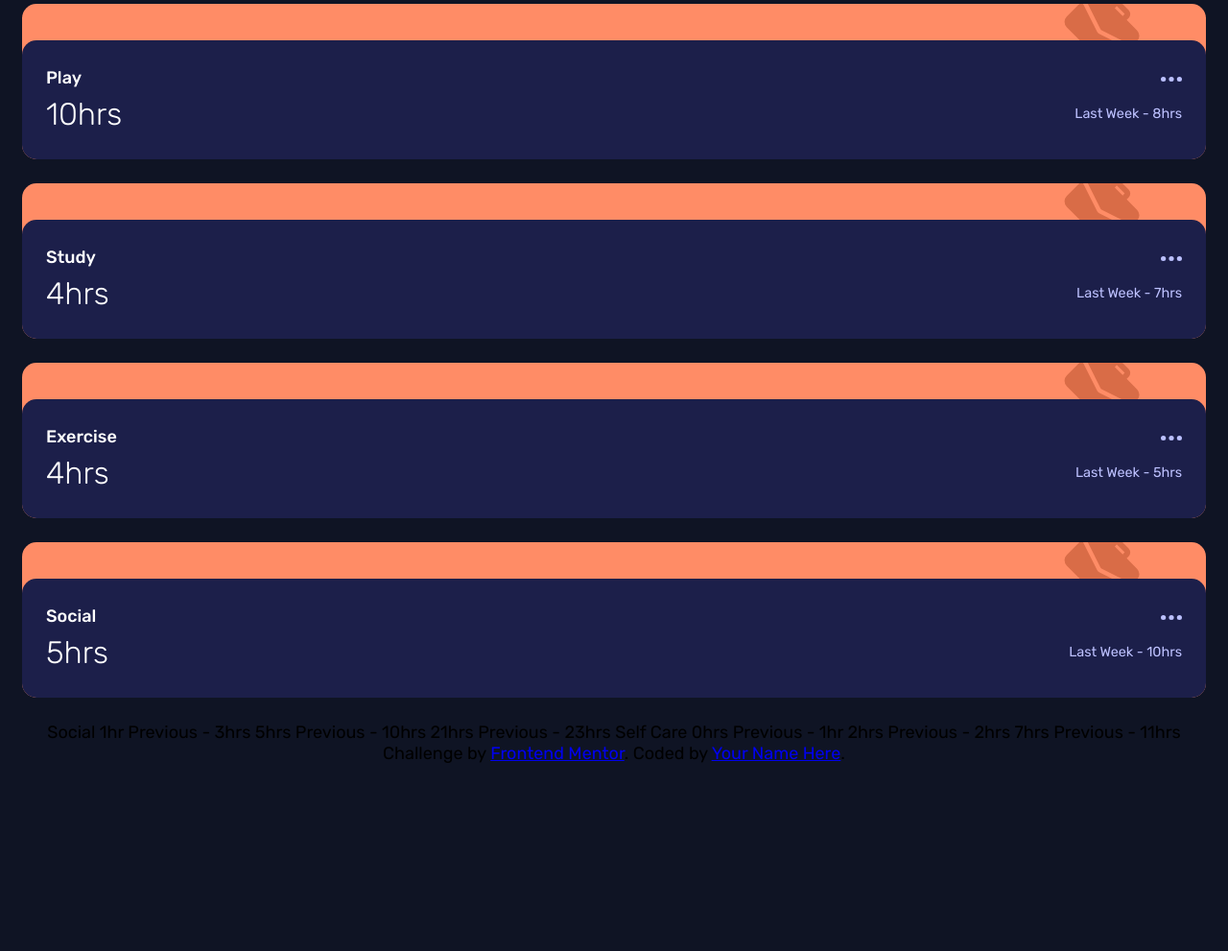
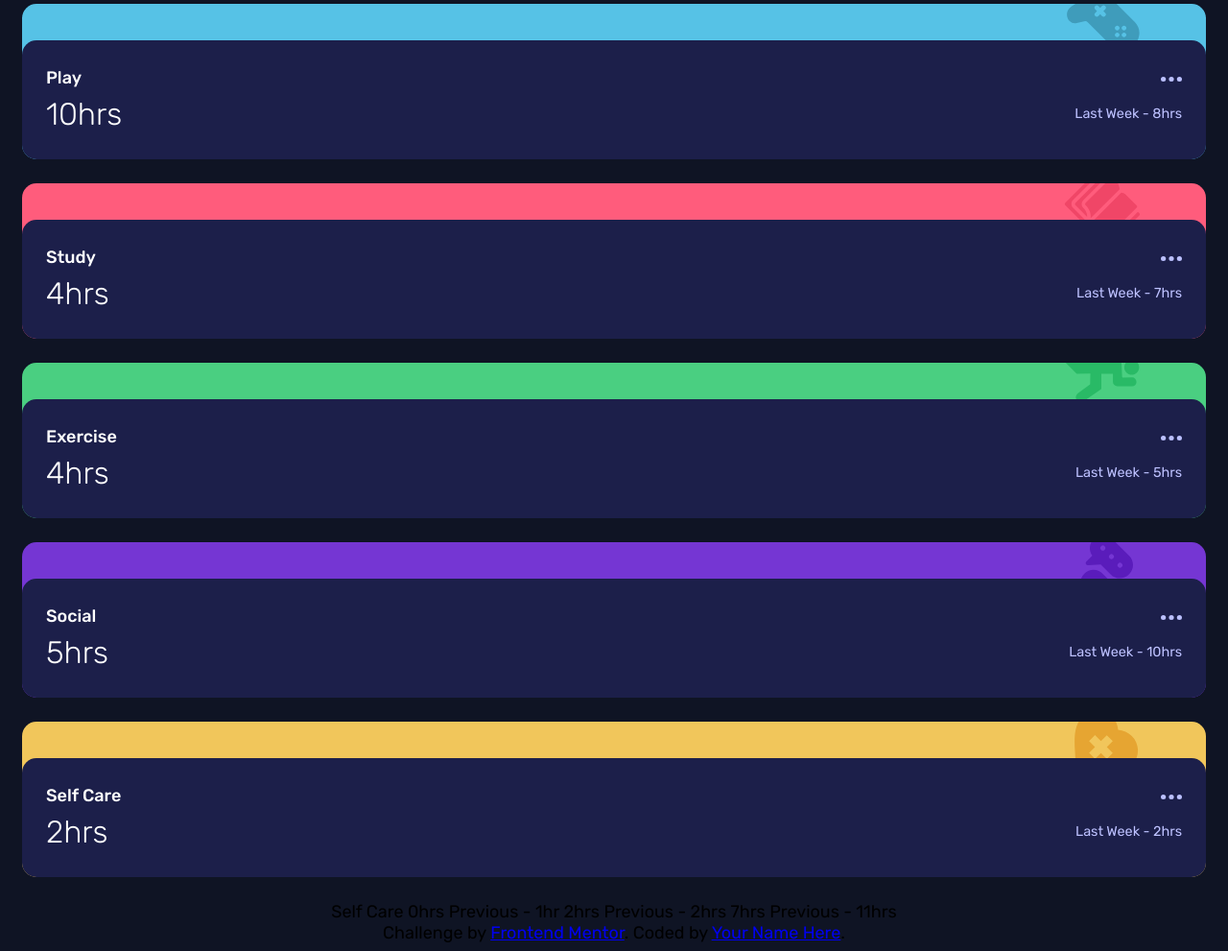
Before and after one commit to JunoField/fmj5-time-tracking-dashboard, a plain HTML site: page index.html in a window 1280 px wide. Shown: the part 491-1482 px from the top of the page at 96% size. Before the commit the page ends 1295 px from the top, so only its background shows below. Drawn offline with Linux system fonts and the light colour scheme.

Commit message:
done tile formatting, added self care

```diff
--- a/index.html
+++ b/index.html
@@ -136,16 +136,30 @@
 
     </article>
 
+    <article class="activity-tile tile-self-care">
+
+      <div class="activity-tile-text">
+          <div class="activity-left">
+          <h2>Self Care</h2>
+          <div class="hidden">0hrs</div><!-- daily -->
+          <div class="time-current">2hrs</div><!-- weekly -->
+          <div class="hidden">7hrs</div> <!-- monthly -->
+        </div>
+
+        <div class="activity-right">
+          <img src="./images/icon-ellipsis.svg">
+          <div class="hidden">Yesterday - 1hr</div> <!-- daily -->
+          <div class="time-previous">Last Week - 2hrs</div> <!-- weekly -->
+          <div class="hidden">Last Month - 11hrs</div> <!-- monthly -->
+        </div>
+      </div>
+
+    </article>
 
 
 
-    Social
-    1hr <!-- daily -->
-    Previous - 3hrs <!-- daily -->
-    5hrs <!-- weekly -->
-    Previous - 10hrs <!-- weekly -->
-    21hrs <!-- monthly -->
-    Previous - 23hrs <!-- monthly -->
+
+
 
     Self Care
     0hrs <!-- daily -->
--- a/style.css
+++ b/style.css
@@ -83,8 +83,7 @@ article{
 }
 
 .activity-tile{
-    background-color: var(--colWork);
-    background-image: url("./images/icon-work.svg");
+    background-color: black;
     background-repeat: no-repeat;
     background-position: 94% -13px;
     padding-top: 38px;
@@ -139,3 +138,33 @@ article{
     color: var(--paleBlue);
     margin-top: 25px;
 }
+
+.tile-work{
+    background-color: var(--colWork);
+    background-image: url("./images/icon-work.svg");
+}
+
+.tile-play{
+    background-color: var(--colPlay);
+    background-image: url("./images/icon-play.svg");
+}
+
+.tile-study{
+    background-color: var(--colStudy);
+    background-image: url("./images/icon-study.svg");
+}
+
+.tile-exercise{
+    background-color: var(--colExercise);
+    background-image: url("./images/icon-exercise.svg");
+}
+
+.tile-social{
+    background-color: var(--colSocial);
+    background-image: url("./images/icon-social.svg");
+}
+
+.tile-self-care{
+    background-color: var(--colSelfCare);
+    background-image: url("./images/icon-self-care.svg");
+}
```
